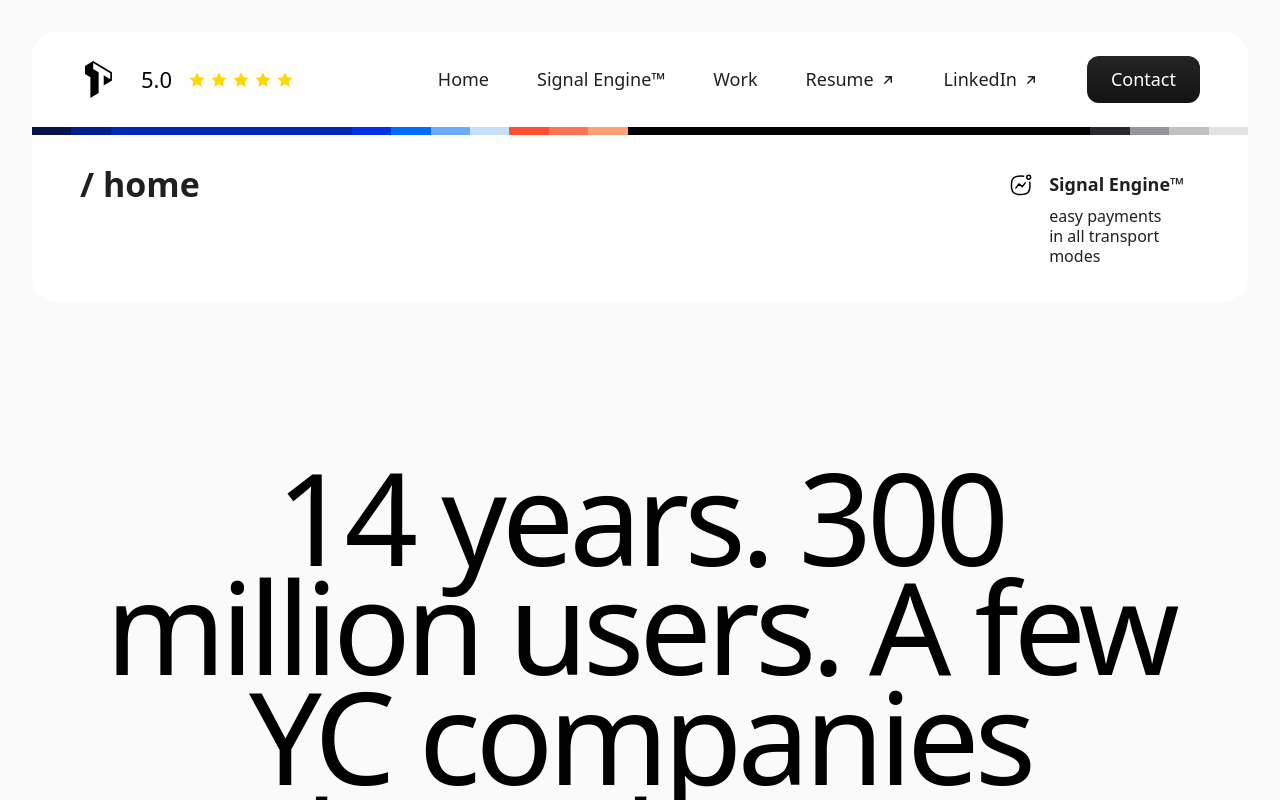
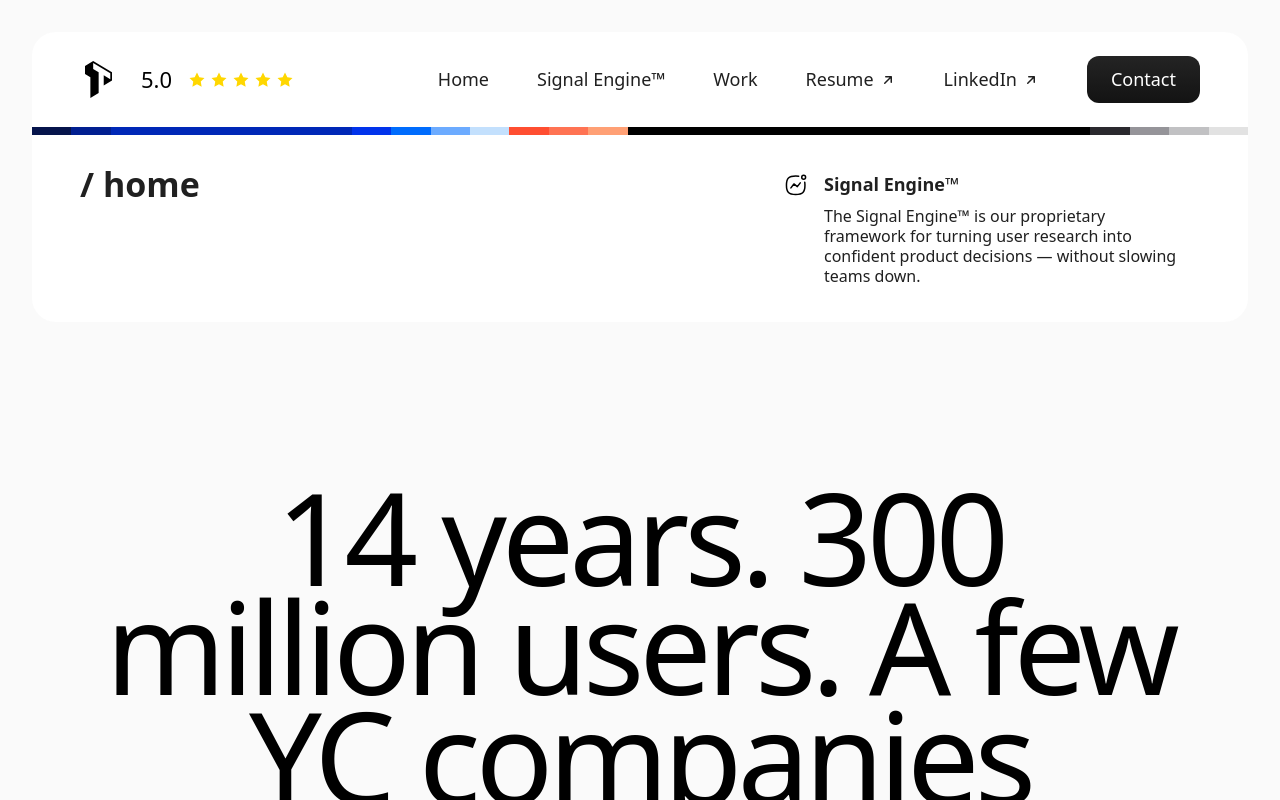
Before and after one commit to taylerhughes/willard-website, a Next.js app: page / in a window 1280 px wide. Shown: the top 800 px of the page. Built offline with nearby package versions, Linux system fonts and the light colour scheme.

Commit message:
header copy fix

```diff
--- a/app/components/SiteHeader.tsx
+++ b/app/components/SiteHeader.tsx
@@ -134,18 +134,18 @@ export default function SiteHeader({
 
       {/* Breadcrumb Section */}
       {showBreadcrumb && (
-        <div className="bg-white px-4 md:px-8 lg:px-12 py-4 md:py-6 flex flex-col md:flex-row items-start md:justify-between gap-4 md:gap-0 rounded-b-3xl">
+        <div className="bg-white px-4 md:px-8 lg:px-12 py-4 md:py-6 flex flex-col md:flex-row items-start md:justify-between gap-4 md:gap-4 rounded-b-3xl">
           <h1 className="font-bebas text-[28px] md:text-[34px] font-semibold text-[#202020]">/ home</h1>
 
-          <div className="flex gap-4 md:gap-6 items-center w-full md:w-auto">
+          <div className="flex gap-4 md:gap-6 items-center w-full md:w-auto m-width-[40%] w-auto">
             {/* Signal Engine Tab */}
             <div className="flex flex-col gap-2 px-3 md:px-4 py-2 md:py-3">
               <div className="flex gap-3 md:gap-4 items-center">
                 <Image src="/assets/activity-icon.svg" alt="" width={20} height={20} className="md:w-[24px] md:h-[24px]" />
                 <p className="font-semibold text-[16px] md:text-[18px] text-[#202020]">Signal Engine™</p>
               </div>
-              <p className="text-[14px] md:text-[16px] text-[#202020] pl-8 md:pl-10 max-w-[154px] leading-tight">
-                easy payments in all transport modes
+              <p className="text-[14px] md:text-[16px] text-[#202020] pl-8 md:pl-10 max-w-[400px] leading-tight">
+                The Signal Engine™ is our proprietary framework for turning user research into confident product decisions — without slowing teams down.
               </p>
             </div>
           </div>
```
